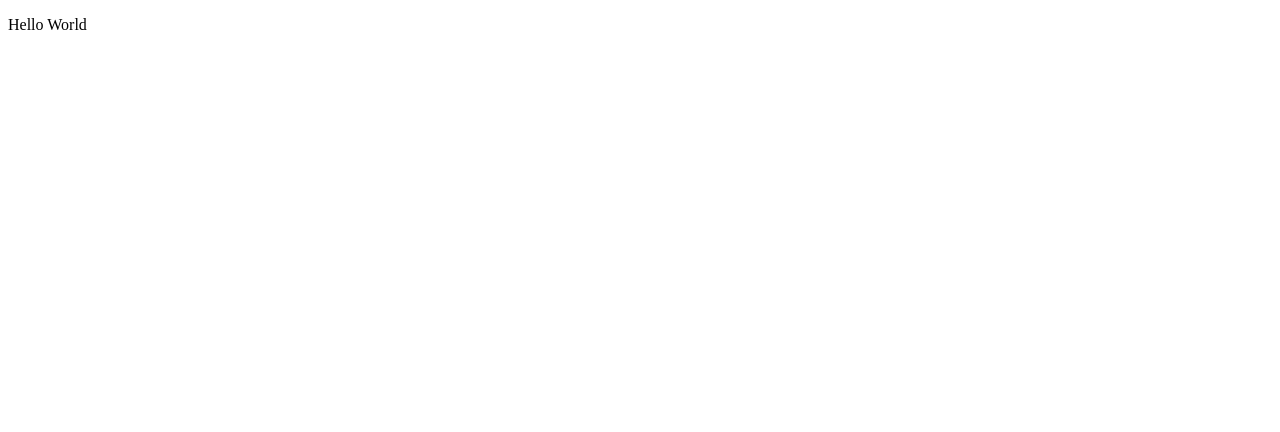
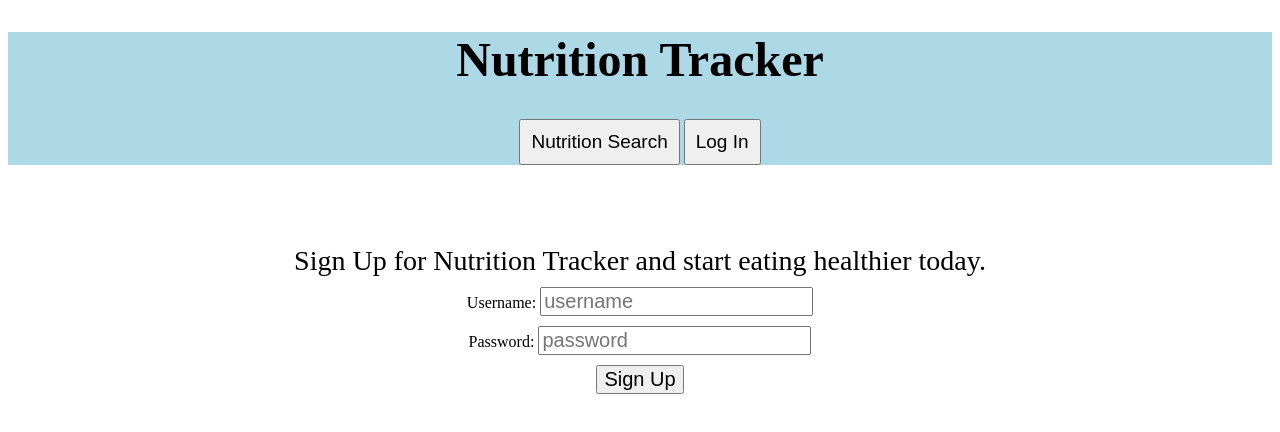
Before and after one commit to jakebetcher/nutrition-tracker, a website: page public/index.html in a window 1280 px wide. Drawn offline with nearby package versions, Linux system fonts and the light colour scheme.

Commit message:
add signup page

```diff
--- a/public/index.html
+++ b/public/index.html
@@ -1,9 +1,32 @@
 <!DOCTYPE html>
-<html>
+<html lang='en'>
 <head>
-	<title></title>
+	<title>Nutrition Tracker</title>
+	<meta charset="utf-8">
+ 	<meta name="viewport" content="width=device-width">
+ 	<link href="main.css" rel="stylesheet" type="text/css" />
 </head>
 <body>
-	<p>Hello World</p>
+	<header role='banner' class='main-header'>
+		<h1>Nutrition Tracker</h1>
+		<div class='options'>
+			<button class='header-button'>Nutrition Search</button>
+			<button class='header-button'>Log In</button>
+		</div>
+	</header>
+	<form class='signup-form'>
+		<legend class='signup-legend'>Sign Up for Nutrition Tracker and start eating healthier today.</legend>
+			<div>
+				<label for='username'>Username: </label>
+				<input name='username' id='username' class='username-input' placeholder='username' required>
+			</div>
+			<div>
+				<label for='password'>Password: </label>
+				<input name='password' id='password' class='password-input' placeholder='password' required>
+		    </div>
+			<button class='main-button' type="submit">Sign Up</button>
+	</form>
+    <script src="https://code.jquery.com/jquery-3.2.1.min.js"></script>
+    <script src="app.js"></script>
 </body>
 </html>
--- /dev/null
+++ b/public/main.css
@@ -0,0 +1,31 @@
+.main-header {
+	background-color: lightblue;
+	text-align: center;
+	margin-bottom: 80px;
+}
+
+h1 {
+	font-size: 48px;
+}
+.header-button {
+	font-size: 19px;
+	padding: 10px;
+}
+
+.signup-form {
+	text-align: center;
+}
+
+.signup-legend {
+	font-size: 28px;
+	margin-bottom: 10px;
+}
+
+.username-input, .password-input {
+	margin-bottom: 10px;
+	font-size: 20px;
+}
+
+.main-button {
+	font-size: 20px;
+}
```
Also changed, not shown: public/app.js (added), 1 other file.
